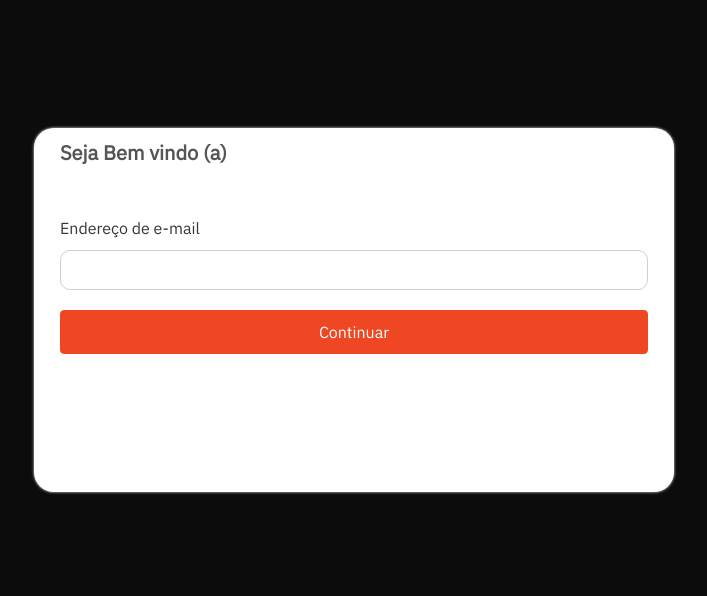
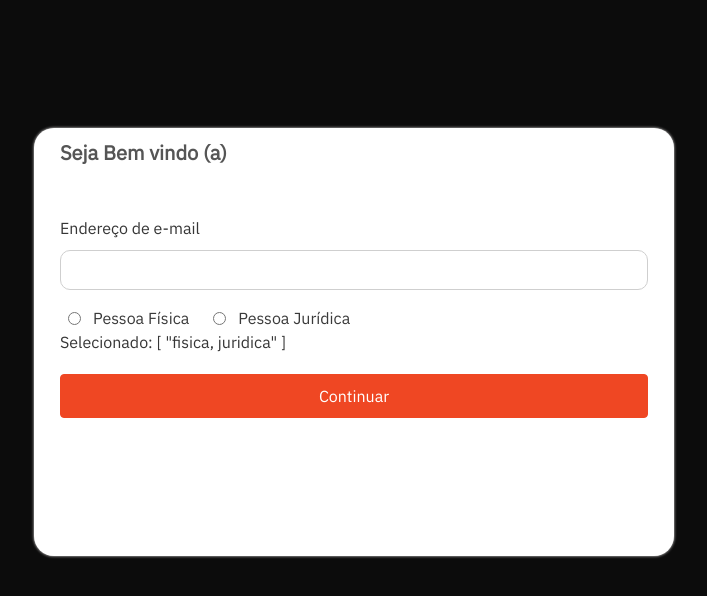
Before and after one commit to almirLimas/desafio-mb, a Vue app: page / in a window 1280 px wide. Shown: the top 596 px of the page, without its empty margins (286-993 px from the left). Built offline with nearby package versions, Linux system fonts and the light colour scheme.

Commit message:
add input radio

```diff
--- a/src/components/form/FormWelcome.vue
+++ b/src/components/form/FormWelcome.vue
@@ -5,6 +5,9 @@
       <div class="row">
         <div class="col-12">
           <InputText v-model="email" :label="'Endereço de e-mail'" />
+        </div>
+        <div class="col-12">
+          <InputRadio v-model="tipoDePessoa" :options="options" />
         </div>
       </div>
     </div>
@@ -16,11 +19,16 @@
 import { ref } from 'vue'
 import InputText from '../inputs/InputText.vue'
 import ButtonInfo from '../buttons/ButtonInfo.vue'
+import InputRadio from '../inputs/InputRadio.vue'
 
 const active = ref(0)
 const email = ref('')
+const tipoDePessoa = ref(['fisica, juridica'])
 const emit = defineEmits(['next', 'delete'])
-
+const options = [
+  { label: 'Pessoa Física', value: 0 },
+  { label: 'Pessoa Jurídica', value: 1 },
+]
 const teste = () => {
   emit('next', active.value)
 }
--- /dev/null
+++ b/src/components/inputs/InputRadio.vue
@@ -0,0 +1,55 @@
+<template>
+  <div class="radio-group">
+    <div v-for="option in props.options" :key="option.value" class="radio-option">
+      <input
+        type="radio"
+        :id="option.value"
+        :value="option.value"
+        v-model="model"
+        name="tipoPessoa"
+      />
+      <label :for="option.value">{{ option.label }}</label>
+    </div>
+  </div>
+
+  <p>Selecionado: {{ model }}</p>
+</template>
+
+<script setup>
+const model = defineModel()
+
+const props = defineProps({
+  label: String,
+  options: {
+    type: Array,
+    default: () => [
+      { label: '', value: '' },
+      { label: '', value: '' },
+    ],
+  },
+})
+</script>
+<style scoped>
+.radio-group {
+  display: flex;
+  gap: 1rem;
+  cursor: pointer;
+}
+
+.radio-option {
+  display: flex;
+  align-items: center;
+  gap: 0.25rem;
+  cursor: pointer;
+}
+
+.radio-option input {
+  margin-left: 0.5rem;
+  margin-right: 0.5rem;
+}
+label {
+  cursor: pointer;
+  font-size: 1rem;
+  color: #3a3a3a;
+}
+</style>
```
